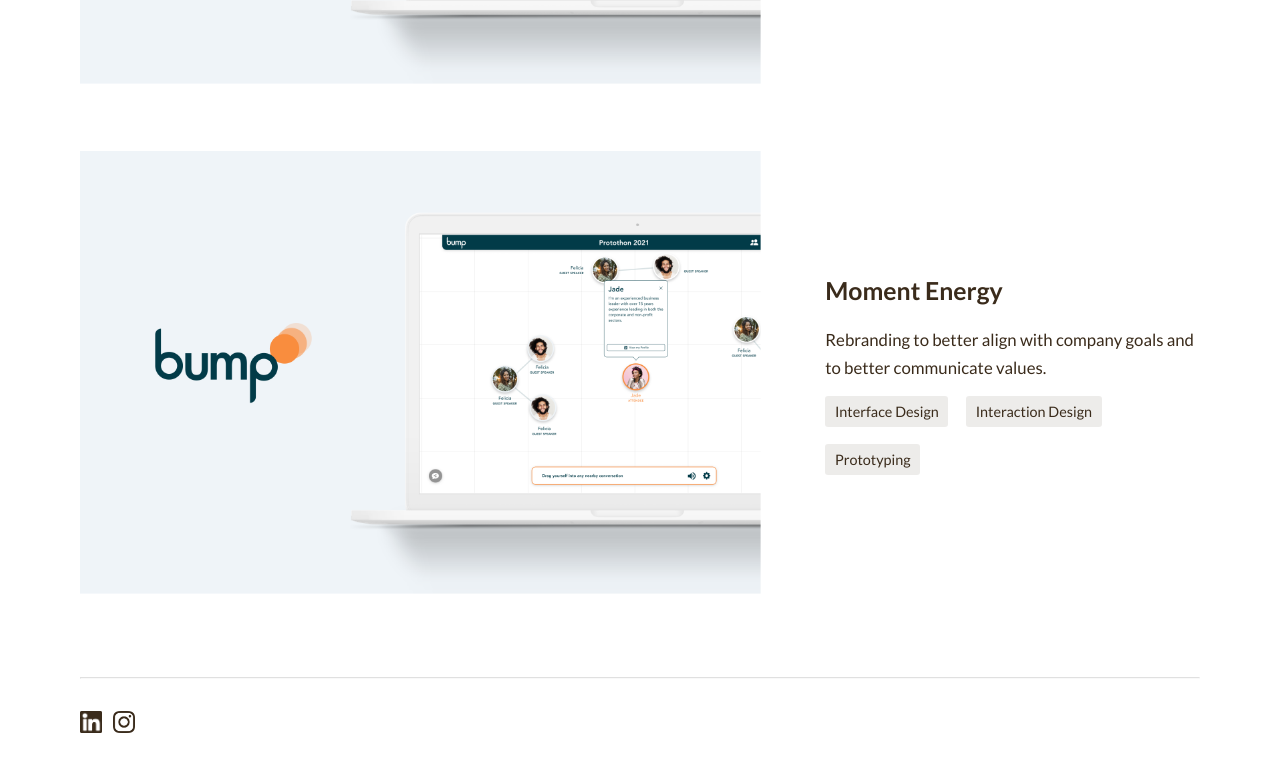
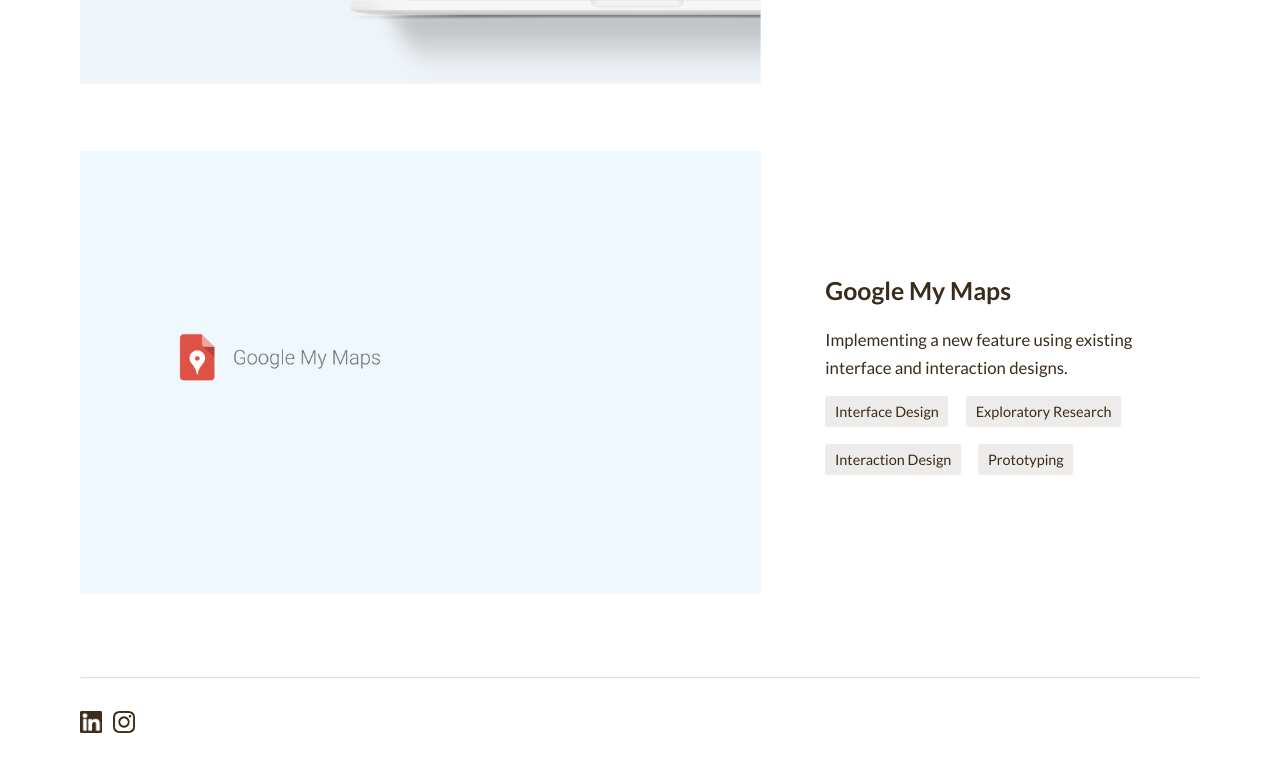
Before and after one commit to soph03/Portfolio, a plain HTML site: page index.html in a window 1280 px wide. Shown: the part 1541-2309 px from the top of the page. Drawn offline with Linux system fonts and the light colour scheme.

Commit message:
home page google add

```diff
--- a/index.html
+++ b/index.html
@@ -98,14 +98,17 @@
 			<!-- Moment -->
 
 				<div class="project-grid-item Moment-home grow">
-					<a href="moment.html" class="project-title"><img src="img/home-bump.png" alt="Image of moment project" width="1000" ></a>
+					<a href="google.html" class="project-title"><img src="img/home-google.png" alt="Image of google project" width="1000" ></a>
 				</div>
 
 				<div class="bump-desc">
-					<a href="moment.html" class="project-title"><h2>Moment Energy</h2></a>
-					<p>Rebranding to better align with company goals and to better communicate values.</p>
+					<a href="moment.html" class="project-title"><h2>Google My Maps</h2></a>
+					<p>Implementing a new feature using existing interface and interaction designs.</p>
 					<div class="skill-highlight">
 						<p>Interface Design</p>
+					</div>
+					<div class="skill-highlight">
+						<p>Exploratory Research</p>
 					</div>
 					<div class="skill-highlight">
 						<p>Interaction Design</p>
```
Also changed, not shown: img/home-google.png (added), 1 other file.
